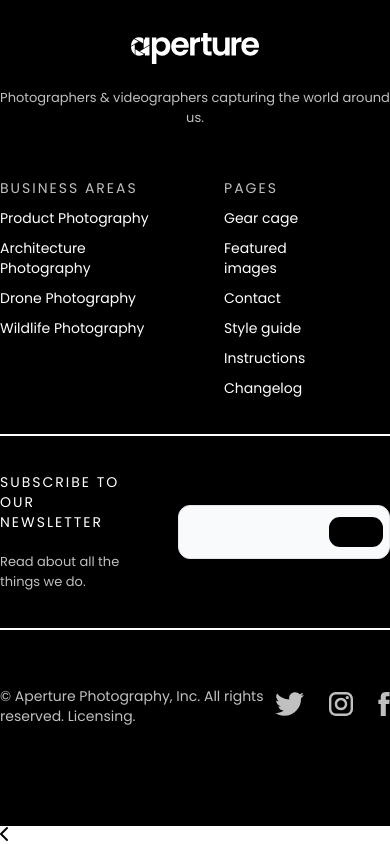
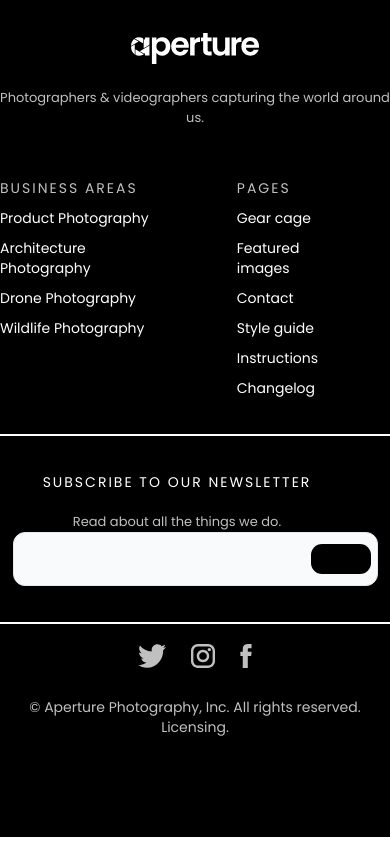
Before and after one commit to Hrapachevskiy17/Aperture, a plain HTML site: page index.html in a window 390 px wide. Shown: the part 6347-7191 px from the top of the page. Drawn offline with nearby package versions, Linux system fonts and the light colour scheme.

Commit message:
media css

```diff
--- a/css/index.css
+++ b/css/index.css
@@ -520,6 +520,7 @@ text-decoration: none;
   border-bottom: solid 2px #FFF;
   padding: 36px 0;
   margin-bottom: 56px;
+  margin: auto;
 }
 .subscribe div{
   padding-right: 36px;
--- a/css/media.css
+++ b/css/media.css
@@ -46,11 +46,30 @@
         align-items: center;
     }
     .first_column p {
-        font-size: 12px;
+        font-size: 10px;
         text-align: center;
     }
     .list {
-        margin: auto;
+        column-gap: 30px;
+    }
+    .subscribe {
+        flex-direction: column;
+        text-align: center;
+    }
+    .subscribe form {
+        align-self: center;
+        width: 90%;
+    }
+    .footer_icons {
+        flex-direction: column;
+        text-align: center;
+        align-items: center;
+    }
+    .footer_icons p {
+        order: 2;
+    }
+    .footer_icons ul {
+        margin: 20px 0 25px 0;
     }
 }
 @media only screen and (max-width: 580px){
@@ -60,7 +79,5 @@
     .need_help h4 {
         font-size: 15px;
     }
-}
-@media only screen and (max-width: px){
 
 }
--- a/index.html
+++ b/index.html
@@ -251,7 +251,6 @@
             </div>
         </div>
     </footer>
-    <i class="fa-solid fa-chevron-left"></i>
     <script src="https://kit.fontawesome.com/a2651c069f.js" crossorigin="anonymous"></script>
     <script src="https://code.jquery.com/jquery-3.6.3.js" integrity="sha256-nQLuAZGRRcILA+6dMBOvcRh5Pe310sBpanc6+QBmyVM=" crossorigin="anonymous"></script>
     <script src="js/owl.carousel.js"></script>
```
